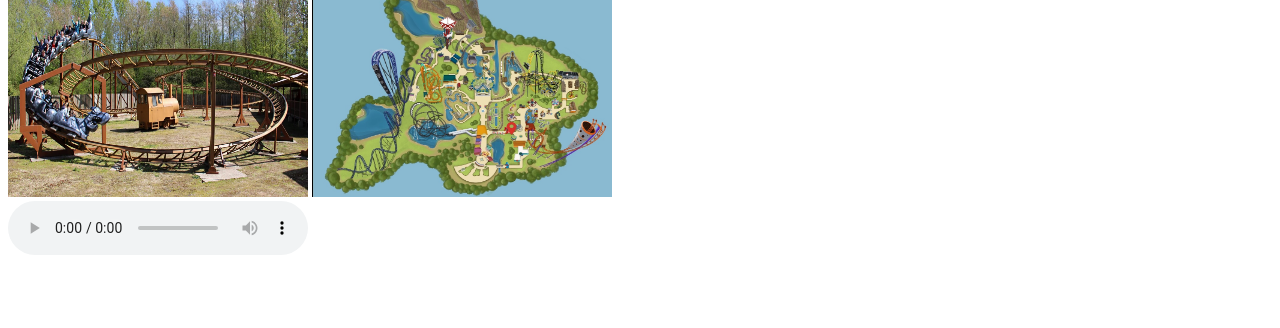
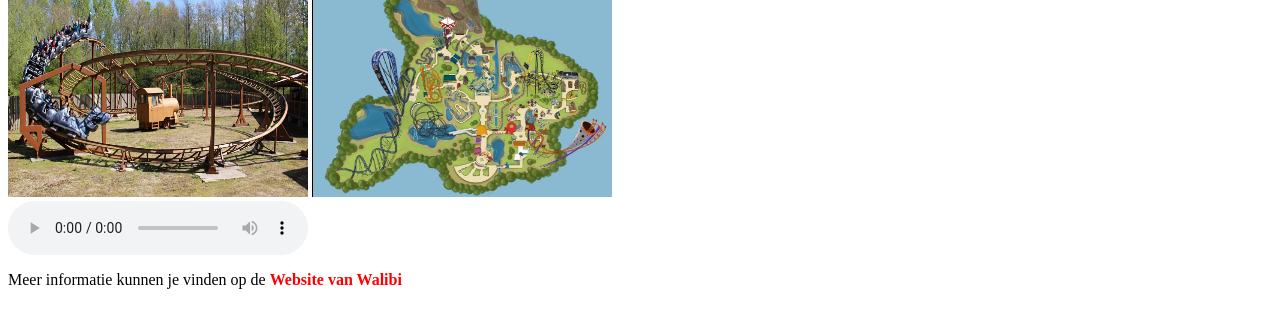
Before and after one commit to EskesJ/Huiswerk_Les_9, a plain HTML site: page galerij.html in a window 1280 px wide. Shown: the part 434-762 px from the top of the page. Drawn offline with Linux system fonts and the light colour scheme.

Commit message:
Add files via upload

```diff
--- a/galerij.html
+++ b/galerij.html
@@ -30,6 +30,9 @@
         color: red;
         font-weight: bold;
         font-size: 1.2em;
+      }
+      footer a {
+        font-size: 1em;
       }
       a:hover {
         color: DarkRed;
@@ -64,5 +67,8 @@
       <img src="afbeeldingen/walibi6.jpg" alt="foto van het attractiepark Walibi Holland">
       <audio src="geluiden/achtbaan.wav" controls></audio>
     </main>
+    <footer>
+      <p>Meer informatie kunnen je vinden op de <a href="https://www.walibi.nl/nl">Website van Walibi</a></p>
+    </footer>
   </body>
 </html>
```
Also changed, not shown: index.html (+6 -0 lines), info.html (+6 -0 lines).
